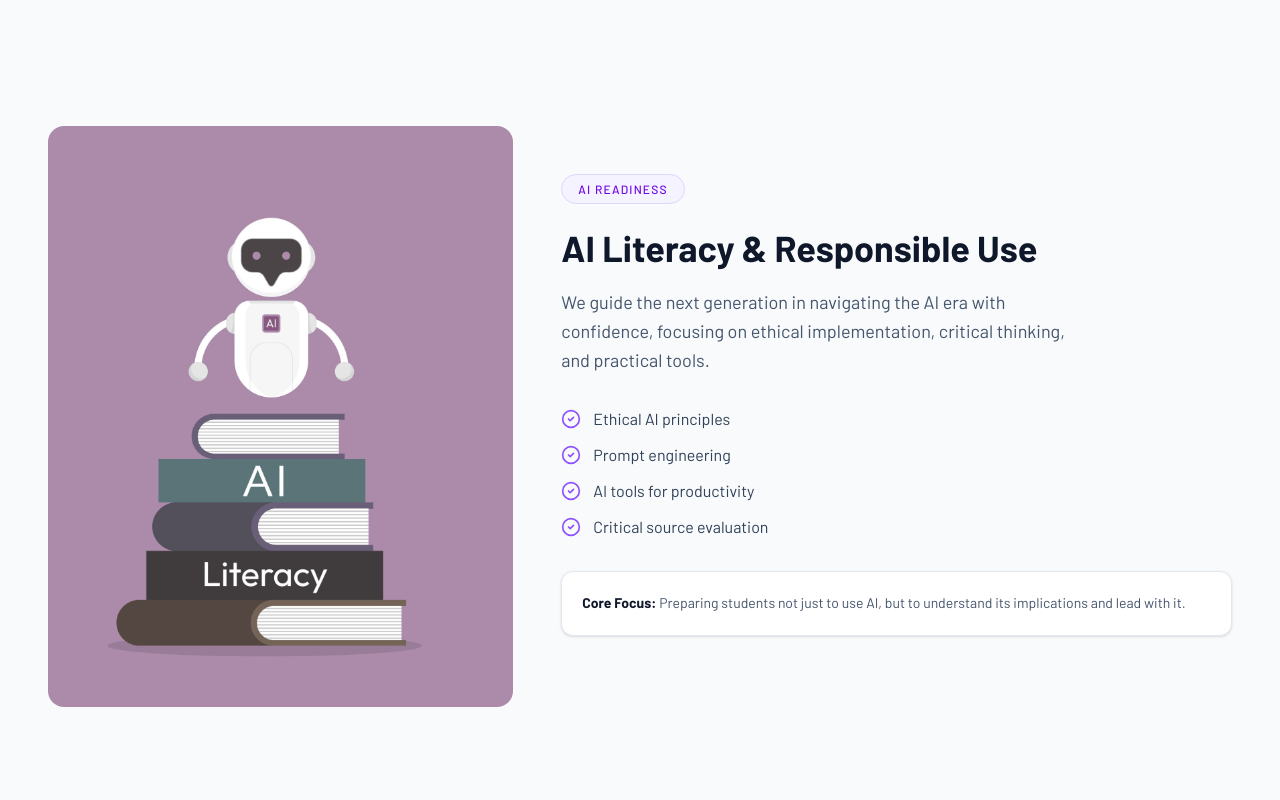
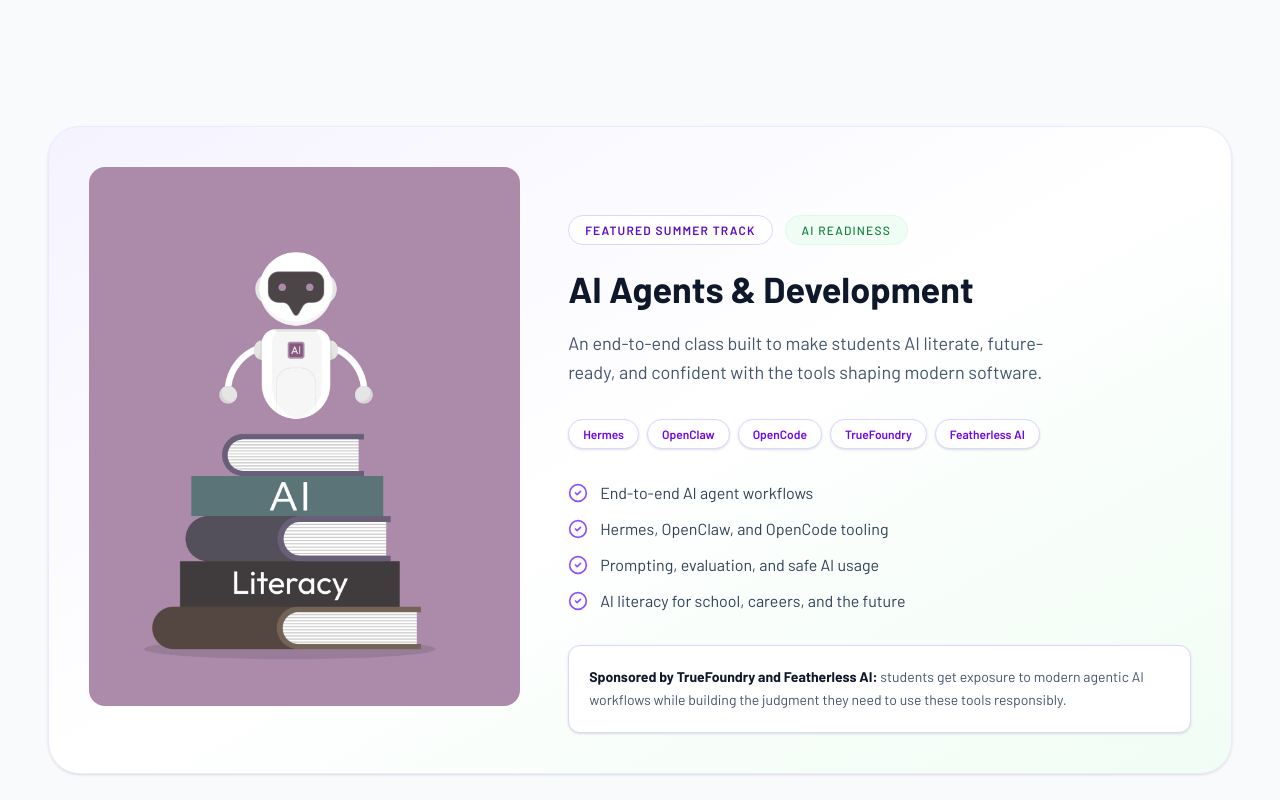
Before and after one commit to smaranz/CodeStarters, a Next.js app: page / in a window 1280 px wide. Shown: the part 3020-3820 px from the top of the page. Built offline with nearby package versions, Linux system fonts and the light colour scheme.

Commit message:
Feature AI Agents & Development summer track; add TrueFoundry sponsor

```diff
--- a/src/components/ProgramsSection.tsx
+++ b/src/components/ProgramsSection.tsx
@@ -118,8 +118,8 @@
                     </motion.div>
                 </div>
 
-                {/* Program 3: AI Literacy */}
-                <div className="grid lg:grid-cols-12 gap-8 lg:gap-12 items-start mt-24 lg:mt-32">
+                {/* Program 3: Featured AI Bootcamp */}
+                <div className="grid lg:grid-cols-12 gap-8 lg:gap-12 items-start mt-24 lg:mt-32 rounded-[2rem] border border-violet-100 bg-gradient-to-br from-violet-50 via-white to-brand-50 p-6 sm:p-8 lg:p-10 shadow-sm">
                     <motion.div
                         initial={{ opacity: 0, y: 30 }}
                         whileInView={{ opacity: 1, y: 0 }}
@@ -130,7 +130,7 @@
                         <div className="aspect-[4/5] relative rounded-2xl overflow-hidden">
                             <Image
                                 src="/ai_literacy.jpg"
-                                alt="AI Literacy & Responsible Use"
+                                alt="AI Agents & Development"
                                 fill
                                 sizes="(max-width: 1024px) 100vw, 40vw"
                                 className="object-cover"
@@ -145,22 +145,32 @@
                         transition={{ duration: 0.6, delay: 0.1 }}
                         className="lg:col-span-7 lg:pt-12"
                     >
-                        <span className="inline-block text-xs font-barlow font-medium tracking-widest uppercase text-violet-700 bg-violet-50 border border-violet-200 px-4 py-1.5 rounded-full mb-6">AI Readiness</span>
-                        <h4 className="font-barlow text-3xl lg:text-4xl font-bold text-slate-900 mb-5">AI Literacy &amp; Responsible Use</h4>
+                        <div className="flex flex-wrap gap-3 mb-6">
+                            <span className="inline-block text-xs font-barlow font-semibold tracking-widest uppercase text-violet-800 bg-white border border-violet-200 px-4 py-1.5 rounded-full">Featured Summer Track</span>
+                            <span className="inline-block text-xs font-barlow font-medium tracking-widest uppercase text-brand-700 bg-brand-50 border border-brand-100 px-4 py-1.5 rounded-full">AI Readiness</span>
+                        </div>
+                        <h4 className="font-barlow text-3xl lg:text-4xl font-bold text-slate-900 mb-5">AI Agents &amp; Development</h4>
                         <p className="text-lg text-slate-600 mb-8 leading-relaxed max-w-lg">
-                            We guide the next generation in navigating the AI era with confidence, focusing on ethical implementation, critical thinking, and practical tools.
+                            An end-to-end class built to make students AI literate, future-ready, and confident with the tools shaping modern software.
                         </p>
+                        <div className="flex flex-wrap gap-2 mb-8">
+                            {['Hermes', 'OpenClaw', 'OpenCode', 'TrueFoundry', 'Featherless AI'].map((item) => (
+                                <span key={item} className="rounded-full border border-violet-200 bg-white px-3.5 py-1.5 text-xs font-semibold text-violet-700 shadow-sm">
+                                    {item}
+                                </span>
+                            ))}
+                        </div>
                         <ul className="space-y-3 mb-8">
-                            {['Ethical AI principles', 'Prompt engineering', 'AI tools for productivity', 'Critical source evaluation'].map((item) => (
+                            {['End-to-end AI agent workflows', 'Hermes, OpenClaw, and OpenCode tooling', 'Prompting, evaluation, and safe AI usage', 'AI literacy for school, careers, and the future'].map((item) => (
                                 <li key={item} className="flex items-center gap-3">
                                     <CheckCircle2 className="w-5 h-5 text-violet-500 shrink-0" />
                                     <span className="text-slate-700">{item}</span>
                                 </li>
                             ))}
                         </ul>
-                        <div className="bg-white border border-slate-200 rounded-xl p-5 shadow-sm">
+                        <div className="bg-white border border-violet-200 rounded-xl p-5 shadow-sm">
                             <p className="text-slate-600 text-sm leading-relaxed">
-                                <span className="font-bold text-slate-900">Core Focus:</span> Preparing students not just to use AI, but to understand its implications and lead with it.
+                                <span className="font-bold text-slate-900">Sponsored by TrueFoundry and Featherless AI:</span> students get exposure to modern agentic AI workflows while building the judgment they need to use these tools responsibly.
                             </p>
                         </div>
                     </motion.div>
--- a/src/components/SponsorsSection.tsx
+++ b/src/components/SponsorsSection.tsx
@@ -5,7 +5,17 @@
 import Link from "next/link";
 import { ExternalLink, Heart } from "lucide-react";
 
-const SPONSORS = [
+type Sponsor = {
+    name: string;
+    href: string;
+    logoSrc?: string;
+    logoAlt?: string;
+    logoWidth?: number;
+    logoHeight?: number;
+    textMark?: string;
+};
+
+const SPONSORS: Sponsor[] = [
     {
         name: "CodeCrafters",
         href: "https://codecrafters.io",
@@ -45,6 +55,11 @@
         logoHeight: 1280,
     },
     {
+        name: "TrueFoundry",
+        href: "https://www.truefoundry.com",
+        textMark: "TrueFoundry",
+    },
+    {
         name: "n8n",
         href: "https://n8n.io",
         logoSrc: "/sponsors/n8n.png",
@@ -67,8 +82,6 @@
         logoAlt: "Guild.ai",
         logoWidth: 200,
         logoHeight: 200,
-        logoClassName:
-            "max-h-28 sm:max-h-32 md:max-h-40 lg:max-h-44 w-auto max-w-[min(100%,16rem)] object-contain object-center opacity-95 transition-opacity group-hover:opacity-100",
     },
     {
         name: "Zo Computer",
@@ -77,13 +90,11 @@
         logoAlt: "Zo Computer",
         logoWidth: 1280,
         logoHeight: 720,
-        logoClassName:
-            "max-h-[6.25rem] sm:max-h-40 md:max-h-44 lg:max-h-48 w-auto max-w-[min(100%,36rem)] object-contain object-center opacity-95 transition-opacity group-hover:opacity-100",
     },
 ];
 
 const logoImgClass =
-    "max-h-[4.5rem] sm:max-h-24 md:max-h-[5.25rem] w-auto max-w-[min(100%,11.5rem)] object-contain object-center opacity-95 transition-opacity group-hover:opacity-100";
+    "max-h-16 sm:max-h-20 w-auto max-w-[min(100%,12rem)] object-contain object-center opacity-90 transition-opacity group-hover:opacity-100";
 
 export function SponsorsSection() {
     return (
@@ -110,7 +121,7 @@
                     </p>
                 </motion.div>
 
-                <ul className="grid grid-cols-1 sm:grid-cols-2 lg:grid-cols-3 xl:grid-cols-4 gap-5 md:gap-6 list-none p-0 m-0">
+                <ul className="grid grid-cols-1 sm:grid-cols-2 lg:grid-cols-3 gap-5 md:gap-6 list-none p-0 m-0">
                     {SPONSORS.map((sponsor) => {
                         const host = new URL(sponsor.href).hostname.replace(/^www\./, "");
                         return (
@@ -123,12 +134,16 @@
                                     className="group flex h-full min-h-[13.5rem] flex-col items-stretch justify-between gap-5 rounded-2xl border border-slate-200 bg-white px-6 py-7 shadow-sm transition-all hover:border-violet-300 hover:shadow-md focus-visible:outline-none focus-visible:ring-2 focus-visible:ring-violet-500 focus-visible:ring-offset-2 focus-visible:ring-offset-slate-50"
                                 >
                                     <div className="flex min-h-[5.75rem] flex-1 items-center justify-center">
-                                        {sponsor.logoSrc.endsWith(".svg") ? (
+                                        {!sponsor.logoSrc ? (
+                                            <span className="text-center font-barlow text-2xl font-black tracking-tight text-slate-800 transition-colors group-hover:text-violet-700">
+                                                {sponsor.textMark ?? sponsor.name}
+                                            </span>
+                                        ) : sponsor.logoSrc.endsWith(".svg") ? (
                                             // eslint-disable-next-line @next/next/no-img-element
                                             <img
                                                 src={sponsor.logoSrc}
                                                 alt=""
-                                                className={sponsor.logoClassName ?? logoImgClass}
+                                                className={logoImgClass}
                                             />
                                         ) : (
                                             <Image
@@ -136,7 +151,7 @@
                                                 alt=""
                                                 width={sponsor.logoWidth ?? 256}
                                                 height={sponsor.logoHeight ?? 256}
-                                                className={sponsor.logoClassName ?? logoImgClass}
+                                                className={logoImgClass}
                                             />
                                         )}
                                     </div>
```
